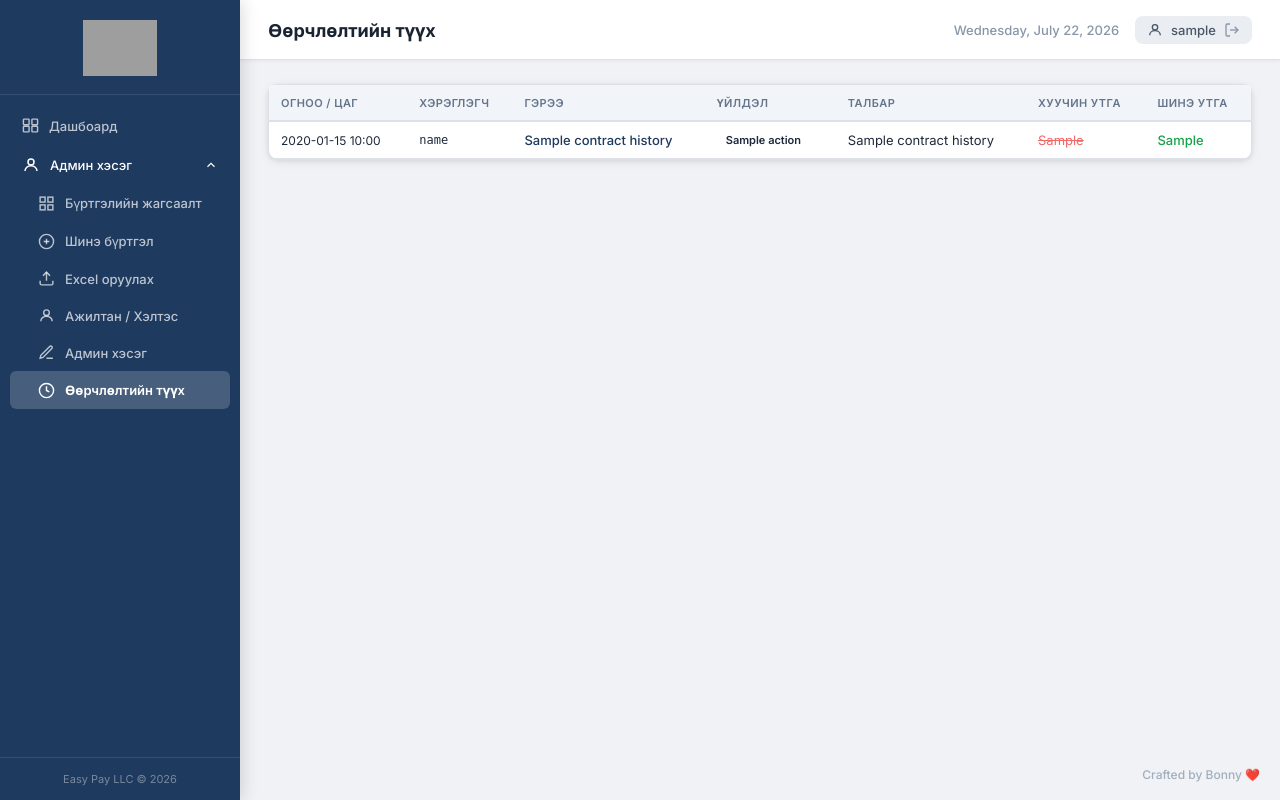
After one commit to jargalsaikhaneasypay/Geree, a Flask app: page /history in a window 1280 px wide. The commit adds this page. Run offline with Flask 3, Linux system fonts and the light colour scheme; the visitor is signed in with stand-in values (Sample User, id 1); a database or web service that is not in the repository returns one stand-in record (values such as "Sample title"); parts of the project's set-up code (start-up, migrations or seed data) failed here and were passed over; some libraries are stand-ins or nearby versions; grey boxes are pictures that could not be loaded.

Commit message:
Add contract change history (audit log) - tracks create/edit/delete with field diffs, /history page, sidebar nav link
Co-Authored-By: Claude Sonnet 4.6 <noreply@anthropic.com>

```diff
--- a/app.py
+++ b/app.py
@@ -45,6 +45,54 @@ INSPECTION_RESULTS = [
     '6.Татагдсан',
     '7.Татагдсан',
 ]
+
+FIELD_LABELS = {
+    'merchant_name':        'Мерчантын нэр',
+    'pos_serial':           'Посын сериал',
+    'merchant_number':      'Мерч. дугаар',
+    'terminal_number':      'Терминал',
+    'status':               'Төлөв',
+    'pos_issue_date':       'Пос огноо',
+    'phone':                'Утас',
+    'merchant_type':        'Хэлбэр',
+    'issued_by':            'Ажилтан',
+    'department':           'Хэлтэс',
+    'expected_date':        'Ирэх ёстой огноо',
+    'received_date':        'Хүлээн авсан огноо',
+    'first_inspection':     'Эхний хяналт',
+    'description':          'Тайлбар',
+    'return_date':          'Буцаасан огноо',
+    'return_date_2':        'Буцаасан огноо 2',
+    'return_date_3':        'Буцаасан огноо 3',
+    'return_date_4':        'Буцаасан огноо 4',
+    'return_date_5':        'Буцаасан огноо 5',
+    'last_inspection_date': 'Сүүлийн хяналт',
+    'is_inactive':          'Идэвхжил',
+    'inactive_reason':      'Шалтгаан',
+    'scanned':              'Scanned',
+    'is_repaired':          'Засварлагдсан эсэх',
+    'repaired_date':        'Засварлагдсан огноо',
+}
+
+ACTION_LABELS = {
+    'create':        'Үүсгэсэн',
+    'edit':          'Засварласан',
+    'toggle_active': 'Идэвхжил',
+    'delete':        'Устгасан',
+}
+
+
+def _log_history(cur, contract_id, user, action, merchant_name='', changes=None):
+    if not changes:
+        changes = [(None, None, None)]
+    for field_name, old_val, new_val in changes:
+        cur.execute('''
+            INSERT INTO contract_history
+                (contract_id, merchant_name, user_email, action, field_name, old_value, new_value)
+            VALUES (%s, %s, %s, %s, %s, %s, %s)
+        ''', (contract_id, merchant_name or '', user or '', action,
+              field_name, old_val, new_val))
+
 
 # -----------------------------------------------------------
 # Database helpers  – per-worker connection pool
@@ -205,6 +253,23 @@ def init_db():
             cur.execute("RELEASE SAVEPOINT mig")
         except Exception:
             cur.execute("ROLLBACK TO SAVEPOINT mig")
+    conn.commit()
+
+    cur.execute('''
+        CREATE TABLE IF NOT EXISTS contract_history (
+            id            SERIAL PRIMARY KEY,
+            contract_id   INTEGER,
+            merchant_name TEXT,
+            user_email    TEXT,
+            changed_at    TIMESTAMPTZ NOT NULL DEFAULT NOW(),
+            action        TEXT,
+            field_name    TEXT,
+            old_value     TEXT,
+            new_value     TEXT
+        )
+    ''')
+    cur.execute("CREATE INDEX IF NOT EXISTS idx_ch_contract ON contract_history(contract_id)")
+    cur.execute("CREATE INDEX IF NOT EXISTS idx_ch_time ON contract_history(changed_at DESC)")
     conn.commit()
     cur.close()
     conn.close()
@@ -540,6 +605,9 @@ def add():
               first_inspection, description,
               return_date, return_date_2, return_date_3, return_date_4, return_date_5,
               last_inspection_date, scanned, is_repaired, repaired_date))
+        cur.execute("SELECT lastval()")
+        new_cid = cur.fetchone()['lastval']
+        _log_history(cur, new_cid, session.get('user', ''), 'create', merchant_name)
         conn.commit()
         cur.close()
         conn.close()
@@ -641,6 +709,26 @@ def edit(cid):
               last_inspection_date, is_inactive, inactive_reason,
               scanned, session.get('user', ''),
               is_repaired, repaired_date, cid))
+
+        _h_fields = [
+            ('merchant_name', merchant_name), ('pos_serial', pos_serial),
+            ('merchant_number', merchant_number), ('terminal_number', terminal_number),
+            ('status', status), ('pos_issue_date', pos_issue_date),
+            ('phone', phone), ('merchant_type', merchant_type),
+            ('issued_by', issued_by), ('department', department),
+            ('expected_date', expected_date), ('received_date', received_date),
+            ('first_inspection', first_inspection), ('description', description),
+            ('return_date', return_date), ('return_date_2', return_date_2),
+            ('return_date_3', return_date_3), ('return_date_4', return_date_4),
+            ('return_date_5', return_date_5), ('last_inspection_date', last_inspection_date),
+            ('is_inactive', is_inactive), ('inactive_reason', inactive_reason),
+            ('scanned', scanned), ('is_repaired', is_repaired), ('repaired_date', repaired_date),
+        ]
+        _h_changes = [(f, str(contract.get(f) or ''), str(v or ''))
+                      for f, v in _h_fields if str(contract.get(f) or '') != str(v or '')]
+        if _h_changes:
+            _log_history(cur, cid, session.get('user', ''), 'edit',
+                         contract.get('merchant_name', ''), _h_changes)
         conn.commit()
         cur.close()
         conn.close()
@@ -666,14 +754,18 @@ def toggle_active(cid):
     from flask import jsonify
     conn = get_db()
     cur  = conn.cursor()
-    cur.execute("SELECT is_inactive FROM contracts WHERE id=%s", (cid,))
+    cur.execute("SELECT is_inactive, merchant_name FROM contracts WHERE id=%s", (cid,))
     row = cur.fetchone()
     if not row:
         cur.close()
         return jsonify(ok=False, error='not found'), 404
-    currently_inactive = (row['is_inactive'] == '1') if isinstance(row, dict) else (row[0] == '1')
+    currently_inactive = (row[0] == '1')
+    mname = (row[1] or '') if len(row) > 1 else ''
     new_val = '' if currently_inactive else '1'
     cur.execute("UPDATE contracts SET is_inactive=%s WHERE id=%s", (new_val, cid))
+    _log_history(cur, cid, session.get('user', ''), 'toggle_active', mname, [
+        ('is_inactive', '1' if currently_inactive else '', new_val),
+    ])
     conn.commit()
     cur.close()
     return jsonify(ok=True, is_active=(new_val != '1'))
@@ -684,12 +776,62 @@ def toggle_active(cid):
 def delete(cid):
     conn = get_db()
     cur  = conn.cursor()
+    cur.execute('SELECT merchant_name FROM contracts WHERE id=%s', (cid,))
+    mname_row = cur.fetchone()
+    mname = (mname_row[0] if mname_row else '') or ''
     cur.execute('DELETE FROM contracts WHERE id=%s', (cid,))
+    _log_history(cur, cid, session.get('user', ''), 'delete', mname)
     conn.commit()
     cur.close()
     conn.close()
     flash('Бүртгэл устгагдлаа!', 'info')
     return redirect(url_for('index'))
+
+
+# -----------------------------------------------------------
+# Change history
+# -----------------------------------------------------------
+
+@app.route('/history')
+@login_required
+def history_view():
+    conn = get_db()
+    cur  = conn.cursor(cursor_factory=RealDictCursor)
+    limit = min(int(request.args.get('limit', 300)), 2000)
+    cur.execute('''
+        SELECT id, contract_id, merchant_name, user_email, changed_at,
+               action, field_name, old_value, new_value
+        FROM contract_history
+        ORDER BY changed_at DESC, id DESC
+        LIMIT %s
+    ''', (limit,))
+    rows = cur.fetchall()
+    cur.close()
+    conn.close()
+    return render_template('history.html', rows=rows,
+                           field_labels=FIELD_LABELS, action_labels=ACTION_LABELS,
+                           limit=limit, contract_id=None, merchant_name=None)
+
+
+@app.route('/history/<int:cid>')
+@login_required
+def contract_history(cid):
+    conn = get_db()
+    cur  = conn.cursor(cursor_factory=RealDictCursor)
+    cur.execute('''
+        SELECT id, contract_id, merchant_name, user_email, changed_at,
+               action, field_name, old_value, new_value
+        FROM contract_history
+        WHERE contract_id = %s
+        ORDER BY changed_at DESC, id DESC
+    ''', (cid,))
+    rows = cur.fetchall()
+    mname = rows[0]['merchant_name'] if rows else f'#{cid}'
+    cur.close()
+    conn.close()
+    return render_template('history.html', rows=rows,
+                           field_labels=FIELD_LABELS, action_labels=ACTION_LABELS,
+                           limit=None, contract_id=cid, merchant_name=mname)
 
 
 # -----------------------------------------------------------
--- a/templates/base.html
+++ b/templates/base.html
@@ -26,7 +26,7 @@
       Дашбоард
     </a>
 
-    {% set admin_active = request.endpoint in ['index','add','import_page','admin','root','managers_list','managers_add','managers_edit','managers_delete'] %}
+    {% set admin_active = request.endpoint in ['index','add','import_page','admin','root','managers_list','managers_add','managers_edit','managers_delete','history_view','contract_history'] %}
     {% if session.user %}
     <div class="nav-group {% if admin_active %}open{% endif %}">
       <div class="nav-group-header" onclick="this.parentElement.classList.toggle('open')">
@@ -75,6 +75,13 @@
             <path d="M12 20h9"/><path d="M16.5 3.5a2.121 2.121 0 0 1 3 3L7 19l-4 1 1-4L16.5 3.5z"/>
           </svg>
           Админ хэсэг
+        </a>
+        <a href="{{ url_for('history_view') }}" class="nav-item nav-item-sub {% if request.endpoint in ['history_view','contract_history'] %}active{% endif %}">
+          <svg viewBox="0 0 24 24" fill="none" stroke="currentColor" stroke-width="2">
+            <circle cx="12" cy="12" r="10"/>
+            <polyline points="12 6 12 12 16 14"/>
+          </svg>
+          Өөрчлөлтийн түүх
         </a>
       </div>
     </div>
--- /dev/null
+++ b/templates/history.html
@@ -0,0 +1,177 @@
+{% extends 'base.html' %}
+
+{% block title %}Түүх — Гэрээ бүртгэл{% endblock %}
+
+{% block page_title %}
+  <h1 class="page-title">
+    {% if contract_id %}
+      Гэрээний түүх — {{ merchant_name }}
+    {% else %}
+      Өөрчлөлтийн түүх
+    {% endif %}
+  </h1>
+{% endblock %}
+
+{% block content %}
+<style>
+.hist-wrap { overflow-x: auto; }
+.hist-table { width: 100%; border-collapse: collapse; font-size: 13px; }
+.hist-table th {
+  background: var(--surface-2, #f1f5f9);
+  color: var(--text-2, #64748b);
+  font-weight: 600;
+  font-size: 11px;
+  text-transform: uppercase;
+  letter-spacing: .04em;
+  padding: 10px 12px;
+  white-space: nowrap;
+  border-bottom: 1px solid var(--border, #e2e8f0);
+  text-align: left;
+}
+.hist-table td {
+  padding: 9px 12px;
+  border-bottom: 1px solid var(--border, #e2e8f0);
+  vertical-align: middle;
+  color: var(--text-1, #1e293b);
+}
+.hist-table tr:hover td { background: var(--surface-1, #f8fafc); }
+.hist-group-top td { border-top: 2px solid var(--border, #e2e8f0); }
+
+.action-badge {
+  display: inline-block;
+  padding: 2px 9px;
+  border-radius: 10px;
+  font-size: 11px;
+  font-weight: 600;
+  white-space: nowrap;
+}
+.action-create        { background: #d1fae5; color: #065f46; }
+.action-edit          { background: #dbeafe; color: #1d4ed8; }
+.action-toggle_active { background: #fef3c7; color: #92400e; }
+.action-delete        { background: #fee2e2; color: #991b1b; }
+
+.val-old { color: #ef4444; text-decoration: line-through; opacity: .8; }
+.val-new  { color: #16a34a; font-weight: 500; }
+.val-empty { color: #94a3b8; font-style: italic; }
+
+.hist-contract-link {
+  color: var(--primary, #3b5fc0);
+  text-decoration: none;
+  font-weight: 500;
+}
+.hist-contract-link:hover { text-decoration: underline; }
+
+.hist-user { font-family: monospace; font-size: 12px; color: var(--text-2, #64748b); }
+.hist-time { white-space: nowrap; color: var(--text-2, #64748b); font-size: 12px; }
+
+.hist-back { margin-bottom: 16px; display: inline-flex; align-items: center; gap: 6px;
+             color: var(--primary, #3b5fc0); text-decoration: none; font-size: 13px; font-weight: 500; }
+.hist-back:hover { text-decoration: underline; }
+
+.hist-empty { text-align: center; padding: 60px 20px; color: var(--text-2, #64748b); font-size: 14px; }
+</style>
+
+{% if contract_id %}
+<a href="{{ url_for('index') }}" class="hist-back">
+  <svg viewBox="0 0 24 24" fill="none" stroke="currentColor" stroke-width="2" style="width:15px;height:15px">
+    <polyline points="15 18 9 12 15 6"/>
+  </svg>
+  Жагсаалт руу буцах
+</a>
+{% endif %}
+
+<div class="card">
+  <div class="hist-wrap">
+    {% if rows %}
+    <table class="hist-table">
+      <thead>
+        <tr>
+          <th>Огноо / Цаг</th>
+          <th>Хэрэглэгч</th>
+          {% if not contract_id %}<th>Гэрээ</th>{% endif %}
+          <th>Үйлдэл</th>
+          <th>Талбар</th>
+          <th>Хуучин утга</th>
+          <th>Шинэ утга</th>
+        </tr>
+      </thead>
+      <tbody>
+        {% set ns = namespace(prev_key='') %}
+        {% for r in rows %}
+          {% set cur_key = (r.changed_at | string)[:19] ~ '|' ~ r.user_email ~ '|' ~ r.contract_id %}
+          {% set is_new_group = (cur_key != ns.prev_key) %}
+          {% set ns.prev_key = cur_key %}
+          <tr{% if is_new_group %} class="hist-group-top"{% endif %}>
+            <td class="hist-time">
+              {% if is_new_group %}
+                {{ r.changed_at.strftime('%Y-%m-%d %H:%M') if r.changed_at else '—' }}
+              {% endif %}
+            </td>
+            <td class="hist-user">
+              {% if is_new_group %}
+                {{ (r.user_email or '—').split('@')[0] }}
+              {% endif %}
+            </td>
+            {% if not contract_id %}
+            <td>
+              {% if is_new_group %}
+                <a href="{{ url_for('contract_history', cid=r.contract_id) }}" class="hist-contract-link">
+                  {{ r.merchant_name or ('#' ~ r.contract_id) }}
+                </a>
+              {% endif %}
+            </td>
+            {% endif %}
+            <td>
+              {% if is_new_group %}
+                <span class="action-badge action-{{ r.action }}">
+                  {{ action_labels.get(r.action, r.action) }}
+                </span>
+              {% endif %}
+            </td>
+            <td>
+              {% if r.field_name %}
+                {{ field_labels.get(r.field_name, r.field_name) }}
+              {% endif %}
+            </td>
+            <td>
+              {% if r.old_value is not none %}
+                {% if r.field_name == 'is_inactive' %}
+                  {% set disp = 'Идэвхгүй' if r.old_value == '1' else 'Идэвхитэй' %}
+                {% elif r.field_name == 'scanned' %}
+                  {% set disp = 'Тийм' if r.old_value == '1' else 'Үгүй' %}
+                {% else %}
+                  {% set disp = r.old_value %}
+                {% endif %}
+                {% if disp %}
+                  <span class="val-old">{{ disp }}</span>
+                {% else %}
+                  <span class="val-empty">хоосон</span>
+                {% endif %}
+              {% endif %}
+            </td>
+            <td>
+              {% if r.new_value is not none %}
+                {% if r.field_name == 'is_inactive' %}
+                  {% set disp = 'Идэвхгүй' if r.new_value == '1' else 'Идэвхитэй' %}
+                {% elif r.field_name == 'scanned' %}
+                  {% set disp = 'Тийм' if r.new_value == '1' else 'Үгүй' %}
+                {% else %}
+                  {% set disp = r.new_value %}
+                {% endif %}
+                {% if disp %}
+                  <span class="val-new">{{ disp }}</span>
+                {% else %}
+                  <span class="val-empty">хоосон</span>
+                {% endif %}
+              {% endif %}
+            </td>
+          </tr>
+        {% endfor %}
+      </tbody>
+    </table>
+    {% else %}
+    <div class="hist-empty">Одоогоор өөрчлөлтийн түүх байхгүй байна.</div>
+    {% endif %}
+  </div>
+</div>
+{% endblock %}
--- a/templates/index.html
+++ b/templates/index.html
@@ -288,6 +288,11 @@
           </td>
           <td class="text-center">
             <div class="action-btns">
+              <a href="{{ url_for('contract_history', cid=c.id) }}" class="action-btn" title="Түүх" style="color:#6366f1">
+                <svg viewBox="0 0 24 24" fill="none" stroke="currentColor" stroke-width="2">
+                  <circle cx="12" cy="12" r="10"/><polyline points="12 6 12 12 16 14"/>
+                </svg>
+              </a>
               <a href="{{ url_for('edit', cid=c.id) }}?next={{ request.url | urlencode }}" class="action-btn action-btn-edit" title="Засах">
                 <svg viewBox="0 0 24 24" fill="none" stroke="currentColor" stroke-width="2">
                   <path d="M11 4H4a2 2 0 0 0-2 2v14a2 2 0 0 0 2 2h14a2 2 0 0 0 2-2v-7"/>
```
